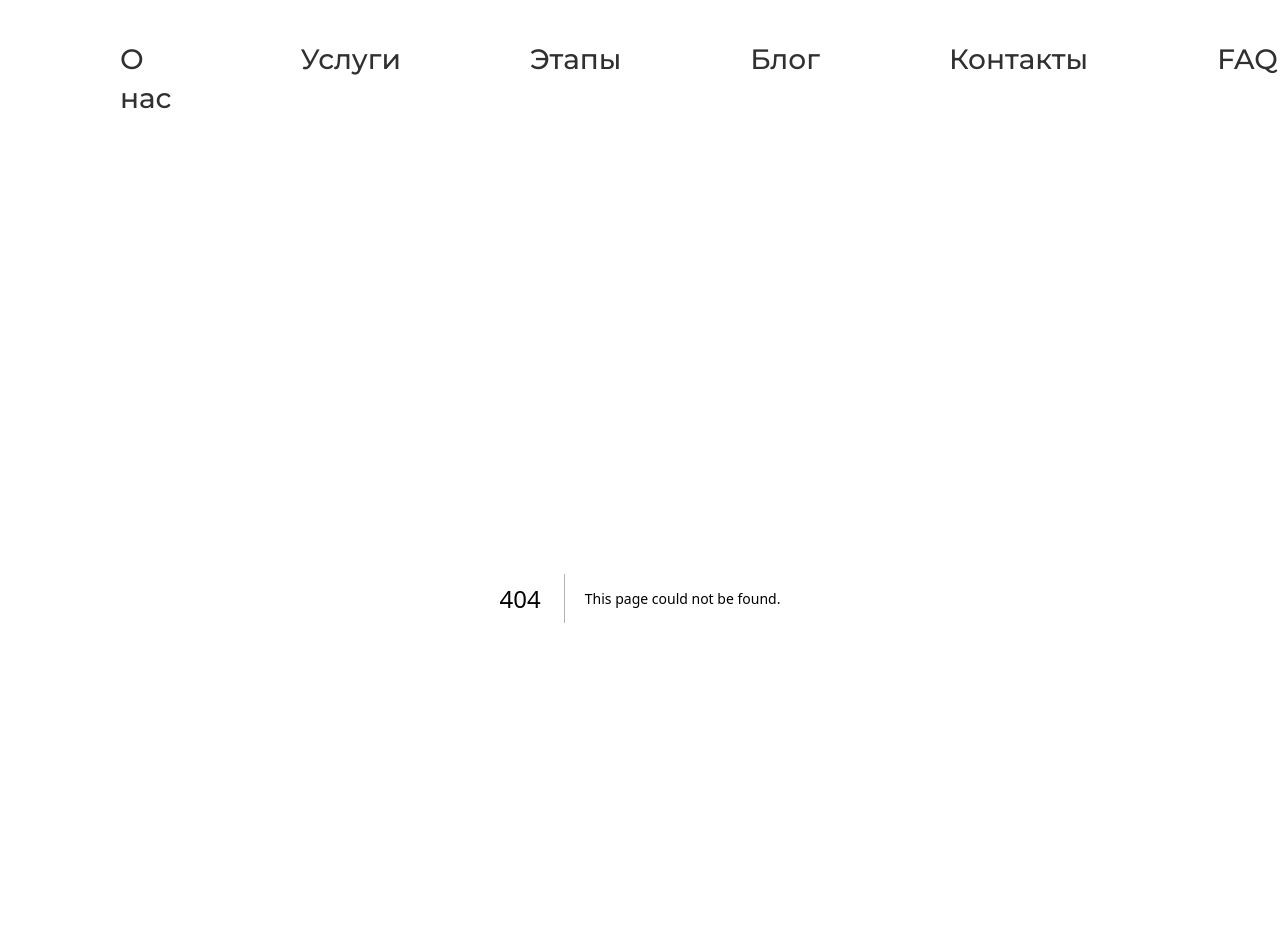
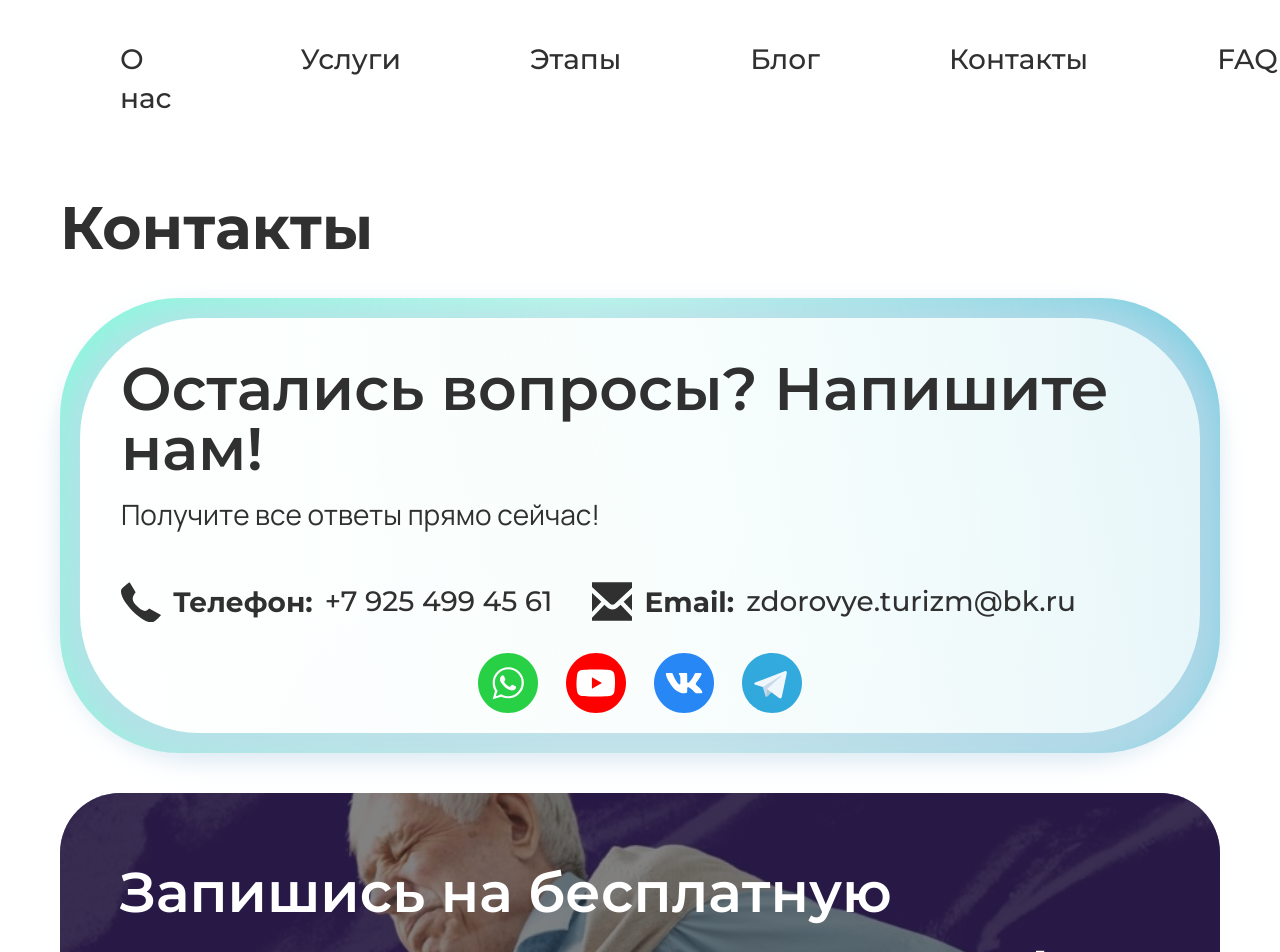
Before and after one commit to yuKalashnikova2/zdorovieiturizm, a Next.js app: page /contacts in a window 1280 px wide. Before the commit this address had no page. Shown: the top 952 px of the page. Built offline with nearby package versions, Linux system fonts and the light colour scheme.

Commit message:
[#12] feat: contacts page

```diff
--- /dev/null
+++ b/app/contacts/page.tsx
@@ -0,0 +1,15 @@
+import Modal from "@/components/ui/Modal";
+import TitleSection from "@/components/ui/TitleSection";
+import Contacts from "@/components/Contacts";
+import FormServices from "@/components/FormServices";
+
+export default function ContactsPage() {
+  return (
+    <>
+      <Modal />
+      <TitleSection>Контакты</TitleSection>
+      <Contacts />
+      <FormServices backgroundImage="/p-2.JPG" />
+    </>
+  );
+}
--- a/components/About.module.scss
+++ b/components/About.module.scss
@@ -91,8 +91,8 @@
 
     img {
       width: 100%;
-      height: 100%;
       object-fit: cover;
+      object-position: top;
     }
   }
 
--- a/components/FormServices.module.scss
+++ b/components/FormServices.module.scss
@@ -1,3 +1,5 @@
+@use "@/app/_variables" as *;
+
 .form__services {
   border-radius: 60px;
   color: $white;
--- a/components/FormServices.tsx
+++ b/components/FormServices.tsx
@@ -3,7 +3,7 @@
 import Button from "./ui/Button";
 import LabelPrice from "@/components/LabelPrice";
 import useModal from "@/hooks/useModal";
-import styles from "./Form.module.scss";
+import styles from "./FormServices.module.scss";
 
 type FormProps = {
   backgroundImage: string;
--- a/components/ui/Footer.tsx
+++ b/components/ui/Footer.tsx
@@ -20,7 +20,7 @@ export default function Footer() {
           <Link href="#blog">Блог</Link>
         </li>
         <li className={styles.footer__menuItem}>
-          <Link href="#contacts">Контакты</Link>
+          <Link href="/contacts">Контакты</Link>
         </li>
         <li className={styles.footer__menuItem}>
           <Link href="#faq">FAQ</Link>
--- a/components/ui/Modal.tsx
+++ b/components/ui/Modal.tsx
@@ -15,7 +15,6 @@ export default function Modal() {
     errorPhone,
   } = useModal();
 
-  // локальные поля формы (аналог ref в Vue)
   const [name, setName] = useState("");
   const [email, setEmail] = useState("");
   const [phone, setPhone] = useState("");
@@ -26,14 +25,12 @@ export default function Modal() {
   };
 
   return (
-    // v-show аналог: элемент всегда в DOM, но скрывается display:none
     <div
       id="overlay_button"
       className={`${styles.modal} modal`}
       style={{ display: modalClosed ? "flex" : "none" }}
       onClick={closeModal}
     >
-      {/* Transition в Vue опущен; верстка сохранена */}
       <div className={styles["modal__wrapper"]}>
         <div className={styles["modal__border_opacity"]}>
           <div className={styles["modal__border"]}>
```
